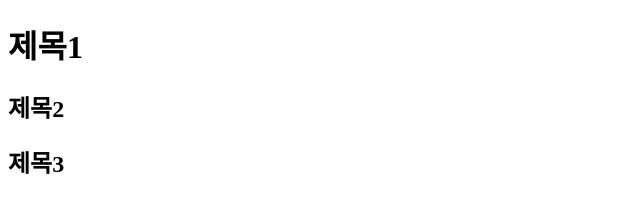
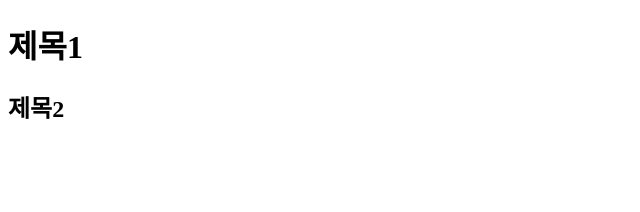
Before and after one commit to jiho0107/git-ict-hjh, a plain HTML site: page public/index.html in a window 1280 px wide. Shown: the whole page, without its empty margins (0-640 px from the left). Drawn offline with Linux system fonts and the light colour scheme.

```diff
--- a/public/index.html
+++ b/public/index.html
@@ -7,6 +7,5 @@
 <body>
 <h1>제목1</h1>
 <h2>제목2</h2>
-<h2>제목3</h2>
 </body>
 </html>
```
